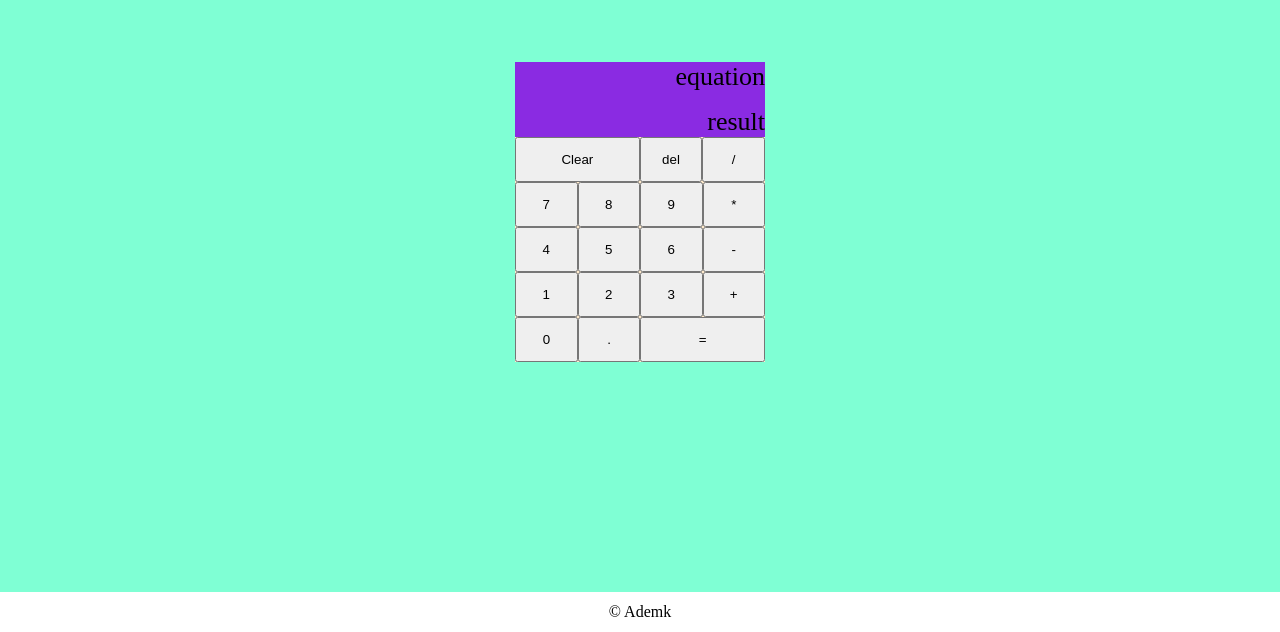
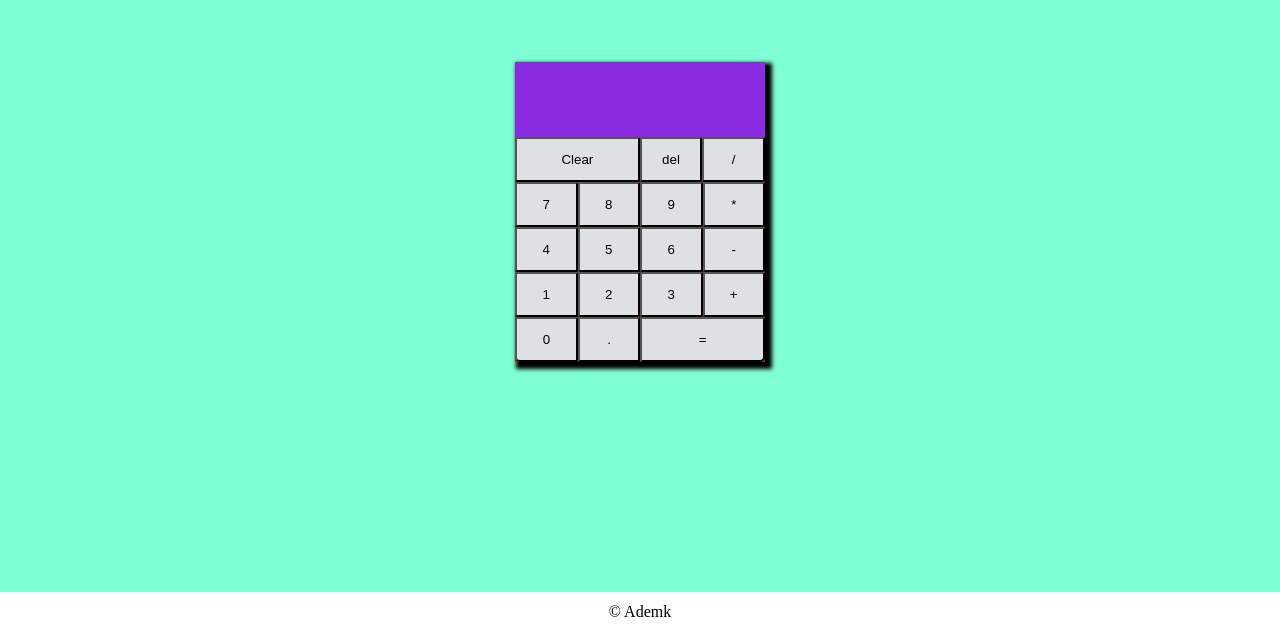
Before and after one commit to marwanGA09/simple-calculator, a plain HTML site: page index.html in a window 1280 px wide. Shown: the part 168-800 px from the top of the page. Drawn offline with Linux system fonts and the light colour scheme.

Commit message:
make +,-,* and / start working well
- all above operator start working well logically. but the equality
operator did not start working.

- displaying equation and result is not working correctly. It need
modification.

```diff
--- a/index.html
+++ b/index.html
@@ -23,23 +23,30 @@
       .container {
         width: 250px;
         height: 300px;
-        background-color: antiquewhite;
+        /* background-color: antiquewhite; */
+        background-color: blueviolet;
         display: flex;
         flex-direction: column;
         align-items: center;
         justify-content: center;
+        box-shadow: 4px 4px 4px 3px black;
+        /* padding: 4px; */
+        /* border-radius: 19px; */
       }
 
       .display {
+        align-self: self-start;
         background-color: blueviolet;
         flex: 0 0 auto;
         height: 25%;
-        width: 100%;
-        direction: rtl;
+        width: 99%;
         font-size: 26px;
         display: flex;
         flex-direction: column;
         justify-content: space-between;
+        align-items: end;
+        border-top-left-radius: 5px;
+        border-top-right-radius: 5px;
       }
 
       .buttons {
@@ -52,7 +59,6 @@
       }
 
       .column-btn {
-        background-color: blanchedalmond;
         height: 100%;
         display: flex;
       }
@@ -60,6 +66,15 @@
       .btn {
         height: 100%;
         width: 100%;
+        border-radius: 2px;
+        background-color: rgb(221, 225, 228);
+      }
+
+      .right-btn {
+        border-bottom-right-radius: 5px;
+      }
+      .left-btn {
+        border-bottom-left-radius: 5px;
       }
 
       .btn:hover {
@@ -91,30 +106,30 @@
           <div class="column-btn">
             <button class="btn large">Clear</button>
             <button class="btn">del</button>
-            <button class="btn">/</button>
+            <button class="btn operator">/</button>
           </div>
           <div class="column-btn">
             <button class="btn">7</button>
             <button class="btn">8</button>
             <button class="btn">9</button>
-            <button class="btn">*</button>
+            <button class="btn operator">*</button>
           </div>
           <div class="column-btn">
             <button class="btn">4</button>
             <button class="btn">5</button>
             <button class="btn">6</button>
-            <button class="btn">-</button>
+            <button class="btn operator">-</button>
           </div>
           <div class="column-btn">
             <button class="btn">1</button>
             <button class="btn">2</button>
             <button class="btn">3</button>
-            <button class="btn">+</button>
+            <button class="btn operator">+</button>
           </div>
           <div class="column-btn">
-            <button class="btn">0</button>
+            <button class="btn left-btn">0</button>
             <button class="btn">.</button>
-            <button class="btn large">=</button>
+            <button class="btn large right-btn">=</button>
           </div>
         </div>
       </div>
--- a/index.js
+++ b/index.js
@@ -34,3 +34,49 @@ function operation(operator, a, b) {
   if (result !== "") return Math.round(result * 10 ** length) / 10 ** length;
   else return "Error";
 }
+
+const equation = document.querySelector(".equation");
+const result = document.querySelector(".result");
+equation.textContent = "";
+result.textContent = "";
+const allBtn = document.querySelector(".buttons");
+
+let inputEquation = "";
+
+const operatorArray = ["+", "-", "*", "/"];
+// let count = 0;
+let middleOperator = [];
+allBtn.addEventListener("click", (event) => {
+  equation.textContent = event.target.textContent;
+  console.log("equation.textContent", equation.textContent);
+  if (operatorArray.includes(event.target.textContent)) {
+    // count++;
+    middleOperator.push(event.target.textContent);
+    console.log("middleOperator", middleOperator);
+    if (middleOperator.length == 2) {
+      [var1, var2] = [...inputEquation.split(",")];
+      console.log("var1 and var2", var1, var2);
+      const currentResult = operation(middleOperator.shift(), var1, var2);
+      console.log("current result ", currentResult);
+      result.textContent = currentResult;
+      inputEquation = currentResult;
+      console.log("inputEquation", inputEquation);
+    }
+    inputEquation += ",";
+    console.log("inputEquation", inputEquation);
+  } else {
+    inputEquation += event.target.textContent;
+    console.log("inputEquation", inputEquation);
+  }
+});
+
+// console.log(event.target.textContent);
+// if (operatorArray.includes(event.target.textContent)) {
+//   count++
+//   if (count == 2) {
+//     [var1, ope1, var2, ope2] = [...inputEquation.split()];
+//   }
+// } else console.log("not constain");
+// equation.textContent = inputEquation.join("");
+// if(in)
+//   result.textContent = ;
```
